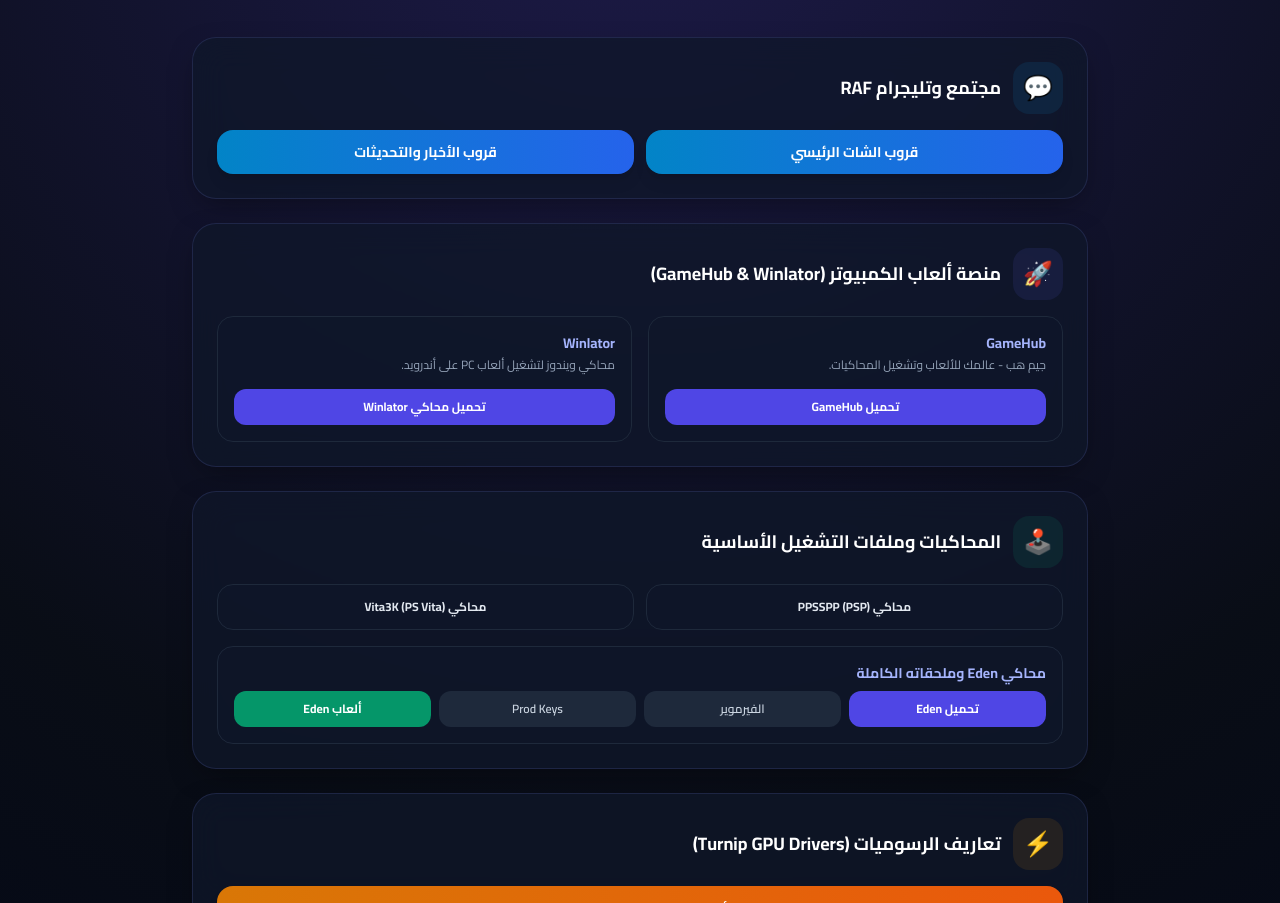
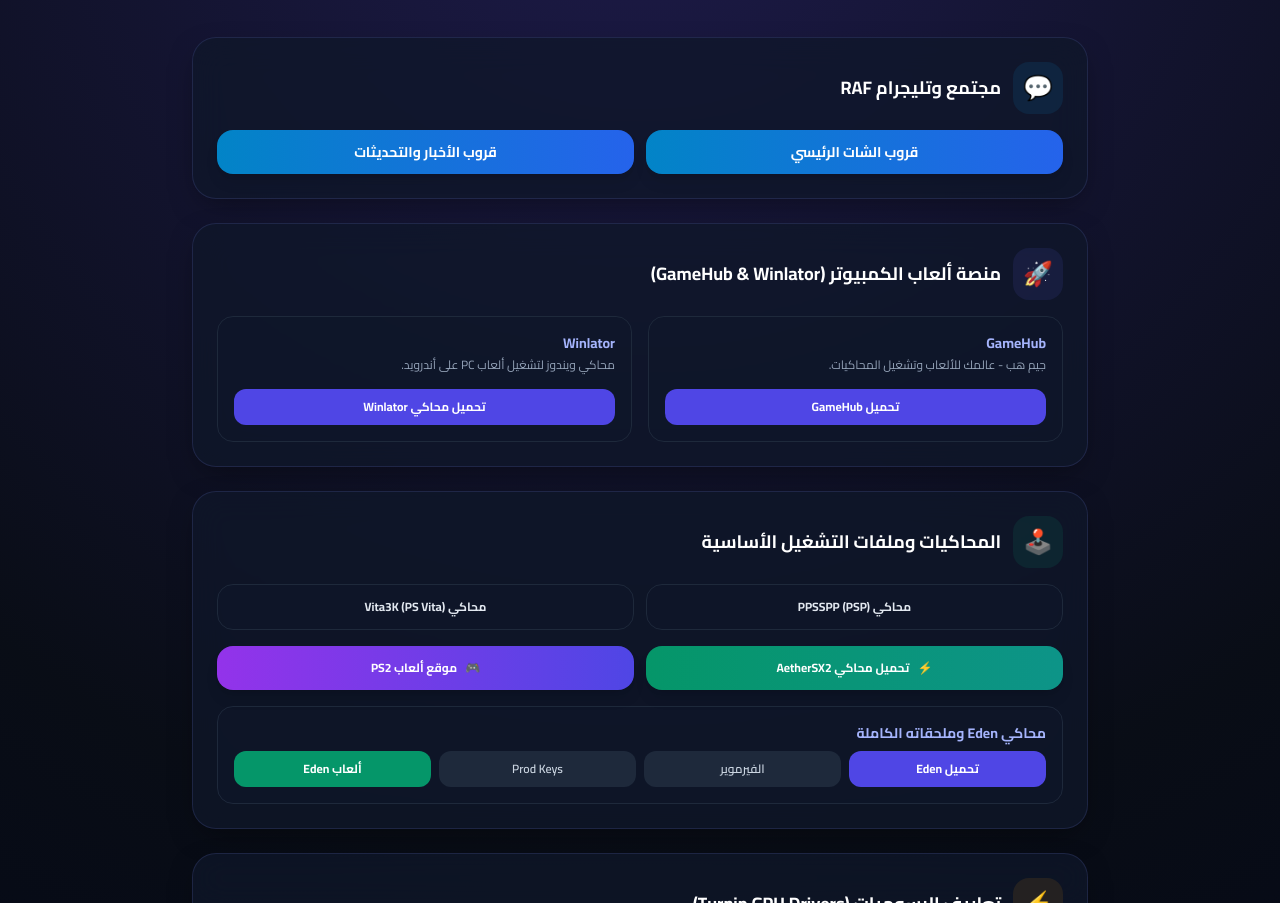
Before and after one commit to rafealansary752-a11y/rafe-games, a plain HTML site: page index.html in a window 1280 px wide. Shown: the part 197-1100 px from the top of the page. Drawn offline with nearby package versions, Linux system fonts and the light colour scheme.

Commit message:
Update index.html

```diff
--- a/index.html
+++ b/index.html
@@ -102,6 +102,17 @@
                 <a href="https://github.com/hrydgard/ppsspp/releases" target="_blank" class="bg-slate-900/60 hover:bg-slate-800/80 p-3.5 rounded-2xl border border-slate-800 text-xs font-bold text-slate-200 text-center transition">محاكي PPSSPP (PSP)</a>
                 <a href="https://github.com/Vita3K/Vita3K-Android/releases" target="_blank" class="bg-slate-900/60 hover:bg-slate-800/80 p-3.5 rounded-2xl border border-slate-800 text-xs font-bold text-slate-200 text-center transition">محاكي Vita3K (PS Vita)</a>
             </div>
+
+            <!-- قسم محاكي AetherSX2 وموقع ألعاب PS2 المضاف حديثاً -->
+            <div class="grid grid-cols-1 sm:grid-cols-2 gap-3 mb-4">
+                <a href="https://aethersx2.en.divxland.org/" target="_blank" class="btn-glow bg-gradient-to-r from-emerald-600 to-teal-600 text-white p-3.5 rounded-2xl text-xs font-bold text-center shadow-lg flex items-center justify-center gap-2">
+                    <span>⚡</span> تحميل محاكي AetherSX2
+                </a>
+                <a href="https://romsfun.com/roms/playstation-2/?q=GOD+OF+WAR" target="_blank" class="btn-glow bg-gradient-to-r from-purple-600 to-indigo-600 text-white p-3.5 rounded-2xl text-xs font-bold text-center shadow-lg flex items-center justify-center gap-2">
+                    <span>🎮</span> موقع ألعاب PS2
+                </a>
+            </div>
+
             <!-- محاكي Eden وملحقاته -->
             <div class="bg-slate-900/60 p-4 rounded-2xl border border-slate-800">
                 <h3 class="font-bold text-sm text-indigo-300 mb-2">محاكي Eden وملحقاته الكاملة</h3>
```
